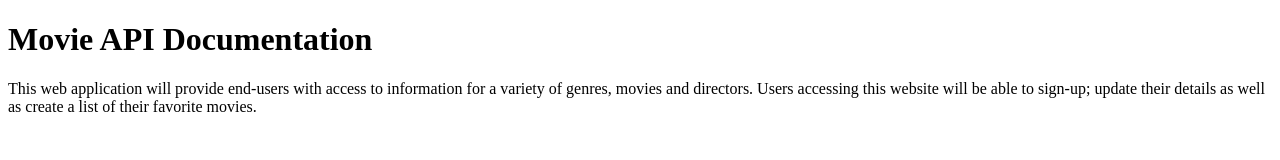
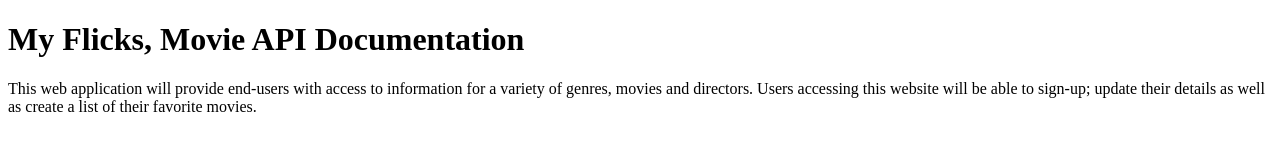
Before and after one commit to rajeski/Server-Side-Pro-Node, a plain HTML site: page movie_api/documentation.html in a window 1280 px wide. Drawn offline with Linux system fonts and the light colour scheme.

Commit message:
Misc. Project Updates
1) Added Application title to the documentation.htm file; and, 2) Uploaded .load server.js results (via a screenshot) for reference.

```diff
--- a/movie_api/documentation.html
+++ b/movie_api/documentation.html
@@ -5,7 +5,7 @@
     <title>My Flicks</title>
   </head>
   <body>
-    <h1>Movie API Documentation</h1>
+    <h1>My Flicks, Movie API Documentation</h1>
     <p>This web application will provide end-users with access to information for a
     variety of genres, movies and directors. Users accessing this website will be able to
     sign-up; update their details as well as create a list of their favorite movies.
```
Also changed, not shown: movie_api/load_server.js_result.png (added), 2 other files.
